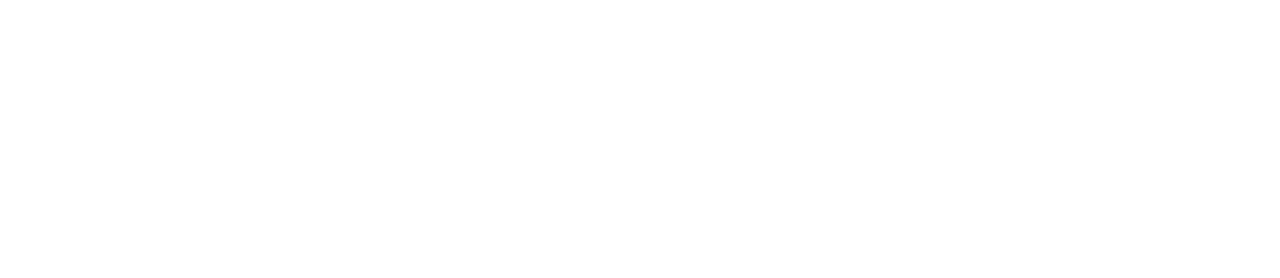
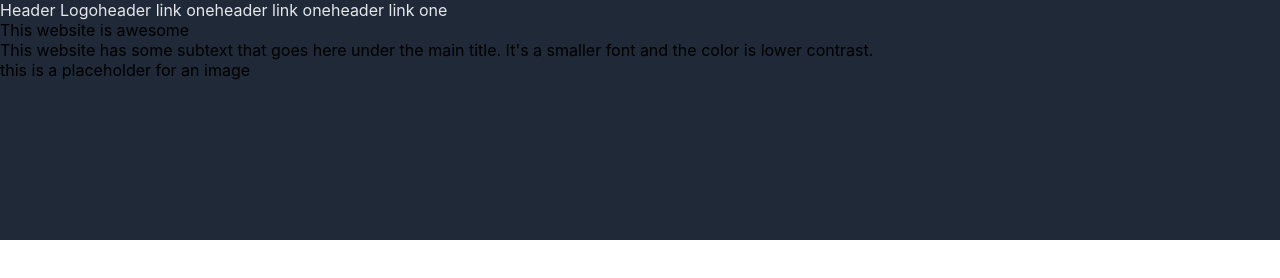
Before and after one commit to friendswithpenalties/odin-flex-project-landingpage, a plain HTML site: page index.html in a window 1280 px wide. Drawn offline with Linux system fonts and the light colour scheme.

Commit message:
Working on the header portion

```diff
--- a/index.html
+++ b/index.html
@@ -8,12 +8,49 @@
     <title>Project Landing Page</title>
   </head>
   <body>
+    <div class="header">
+        <div class="headbar">
+            <ul>
+                <li><a href="#">Header Logo</a></li>
+                <li><a href="#">header link one</a></li>
+                <li><a href="#">header link one</a></li>
+                <li><a href="#">header link one</a></li>
+              </ul>
+        </div>
+        <div class="HeroContent">
+            <div class="lefthero">
+                This website is awesome
+                <br>
+                This website has some subtext that goes here under the main title. It's a smaller font and the color is lower contrast.
+            </div>
+            <div class="righthero">
+                <div class="img">
+                    this is a placeholder for an image
+                </div>
+            </div>
+        </div>
+
+    </div>
+    <div class="info">
 
 
 
+    </div>
+    <div class="quote">
 
 
 
+    </div>
+    <div class="signupsection">
+
+
+
+    </div>
+    <div class="footer">
+
+
+
+    </div>
 
 
 
--- a/style.css
+++ b/style.css
@@ -0,0 +1,24 @@
+body {
+    font-family: -apple-system, BlinkMacSystemFont, 'Segoe UI', Roboto, Oxygen, Ubuntu, Cantarell, 'Open Sans', 'Helvetica Neue', sans-serif;
+    margin: 0;
+    min-height: 100vh;
+    min-width: 100vh;
+    display: flex;
+    flex-direction: column;
+}
+
+.header {
+    background: #1F2937;
+    height: 30vh;
+    align-content: stretch;
+}
+a {
+    text-decoration: none;
+    color: #e5e7eb;
+}
+ul {
+    list-style: none;
+    margin: 0;
+    padding: 0;
+    display: flex;
+}
```
